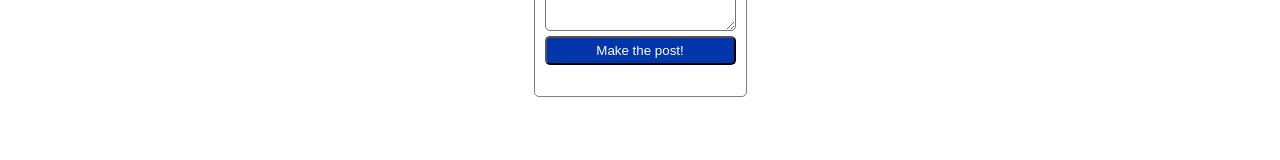
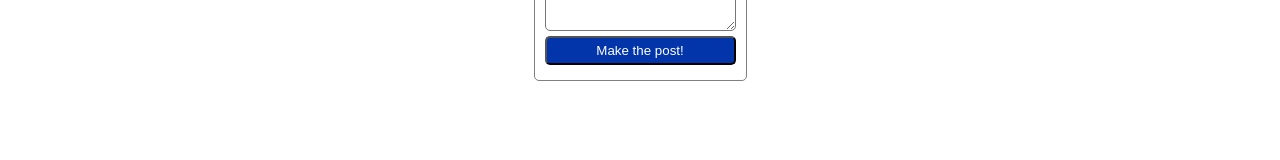
Before and after one commit to CD-Mackay/flask_react_microblog, a React (Create React App) app in the folder frontend/: page / in a window 1280 px wide. Shown: the part 318-478 px from the top of the page. Built offline with nearby package versions, Linux system fonts and the light colour scheme; no server answers.

Commit message:
add logic to flash error

```diff
--- a/frontend/src/Components/ShowError/ShowError.js
+++ b/frontend/src/Components/ShowError/ShowError.js
@@ -1,5 +1,5 @@
 // Library Imports
-import React from "react";
+import React, { useState } from "react";
 
 // Style Imports
 import './ShowError.css'
@@ -7,10 +7,22 @@ import './ShowError.css'
 // Component Imports
 
 const ShowError = ({message}) => {
+  const [error, setError] = useState("")
+
+  const handleErrorChange = () => {
+    setTimeout(() => {
+      setError(message)
+      return <p>{error}</p>
+    }, 3000)
+    setTimeout(() => {
+      setError("");
+      return <p>{error}</p>
+    }, 3000)
+  }
 
   return (
     <div className="error">
-      <p>{message}</p>
+      {handleErrorChange}
     </div>
   );
 };
```
